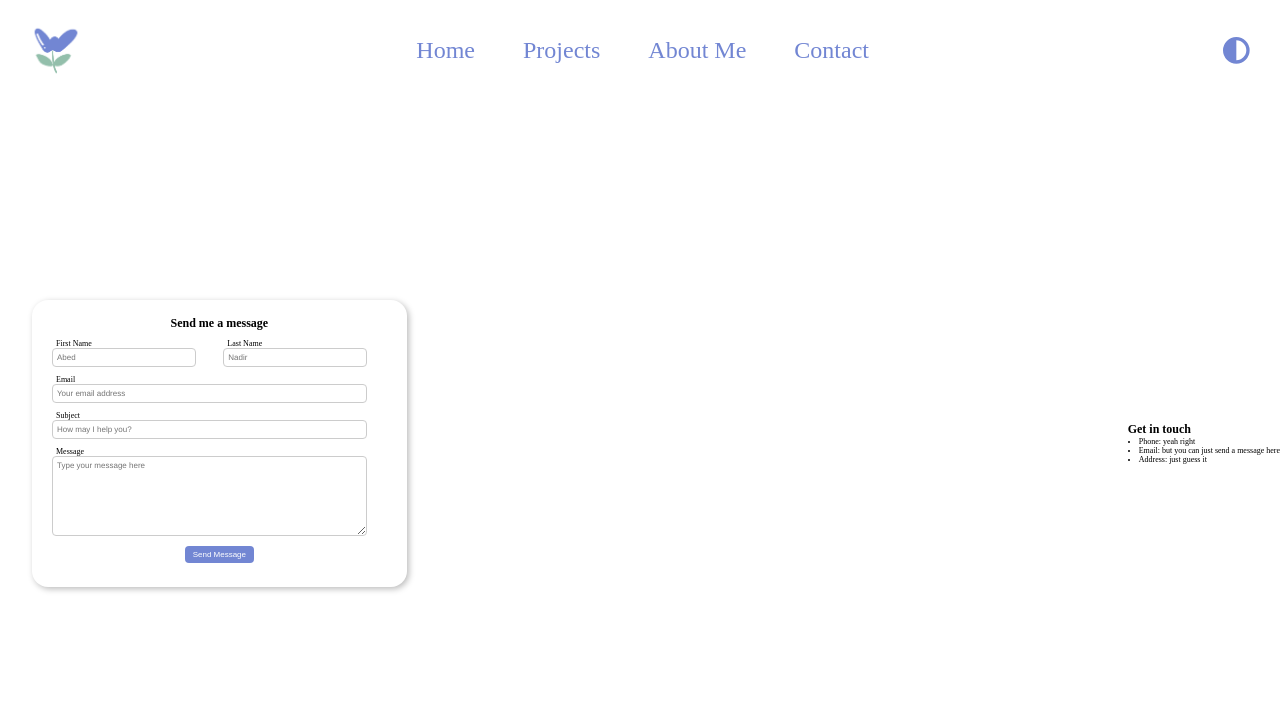
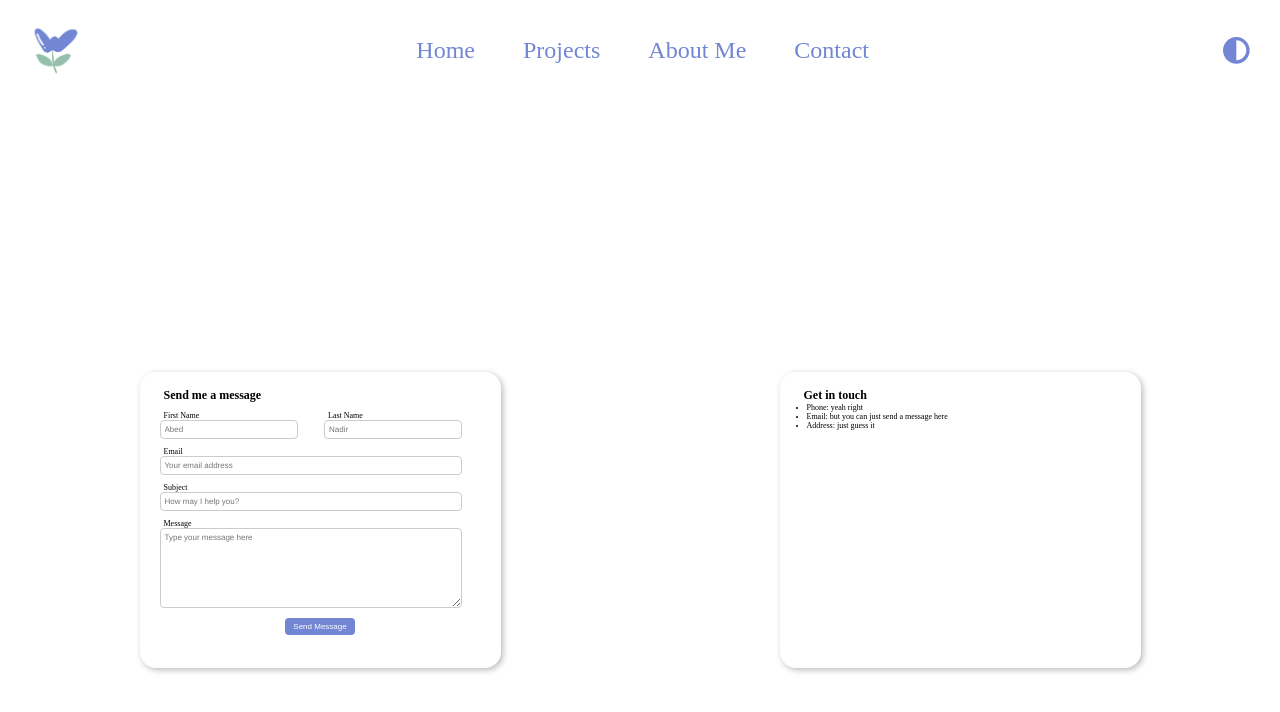
Before and after one commit to blsmxiu47/portfolio, a React (Vite) app: page /contact in a window 1280 px wide. Shown: the top 712 px of the page. Built offline with nearby package versions, Linux system fonts and the light colour scheme.

Commit message:
fix contact info cards sizing

```diff
--- a/src/components/Contact/index.scss
+++ b/src/components/Contact/index.scss
@@ -2,27 +2,33 @@
 
 .contact-page {
     top: 20%;
-    height: auto;
-    justify-content: space-between;
     align-items: center;
+
+    @include breakpoint(md) {
+        justify-content: space-around;
+        align-items: center;
+    }
+
 }
 
-.contact-form {
-    display: flex;
-    flex-direction: column;
-    align-items: center;
-    justify-content: center;
+.contact-info {
+    display: block;
     padding: 2rem;
-    margin: auto 4rem;
-    max-width: fit-content;
-    max-height: fit-content;
+    margin: 2rem 4rem;
+    height: 296px;
+    width: 80%;
+    max-width: 361px;
     background-color: #fff;
     border-color: #ccc;
     border-radius: 16px;
     box-shadow: 2px 2px 6px #bbb;
 
     @include breakpoint(md) {
-        height: 100%;
+        min-width: 320px;
         margin: 0 4rem;
     }
+
+    h2 {
+        margin-left: 1rem;
+    }
 }
--- a/src/components/Contact/index.tsx
+++ b/src/components/Contact/index.tsx
@@ -5,11 +5,11 @@ import "./index.scss";
 const Contact = () => {
     return (
         <section className="container contact-page">
-            <div className="contact-form">
-                <h1>Send me a message</h1>
+            <div className="contact-info">
+                <h2>Send me a message</h2>
                 <ContactForm />
             </div>
-            <div>
+            <div className="contact-info">
                 <ContactInfo />
             </div>
         </section>
```
